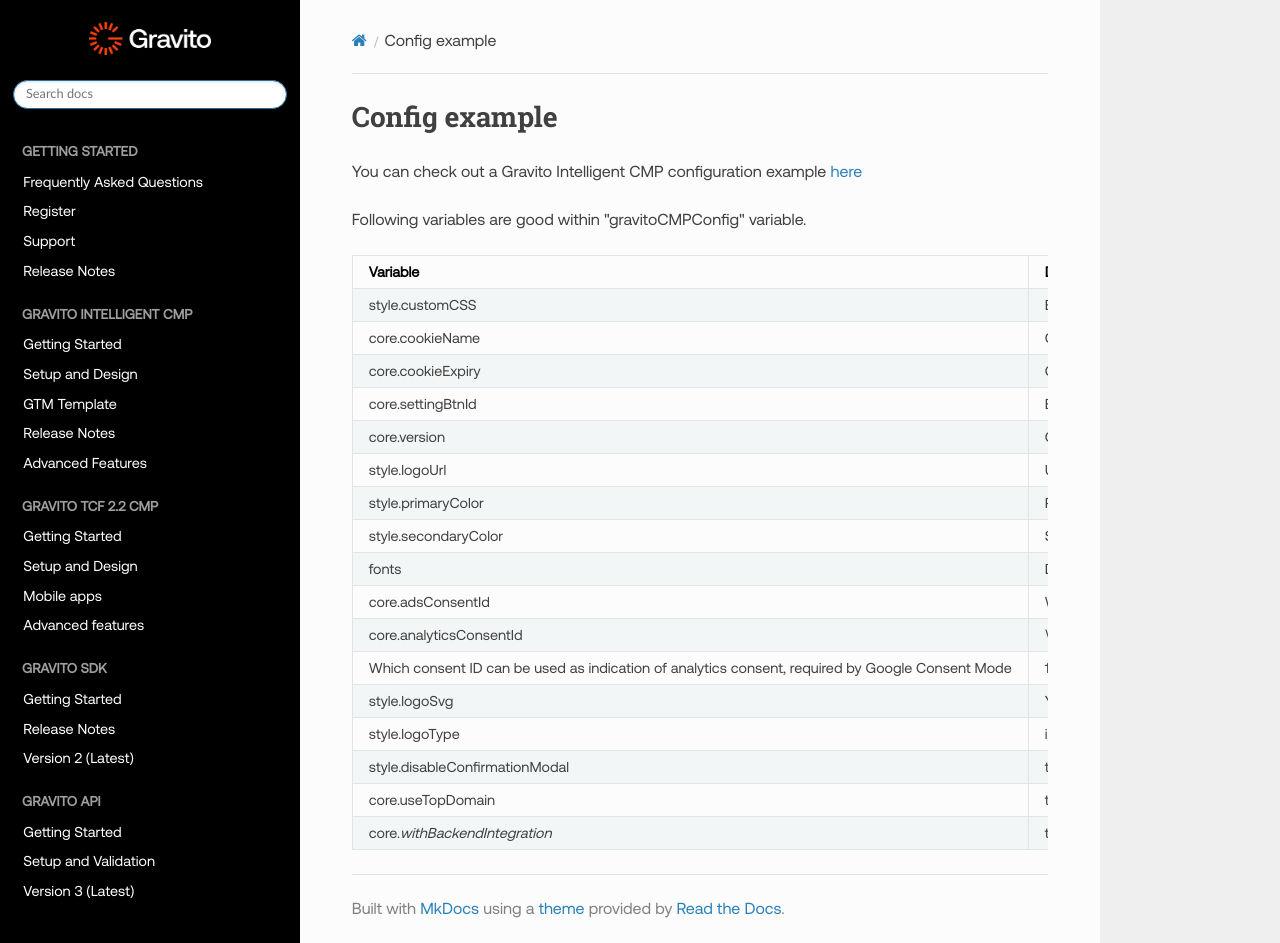
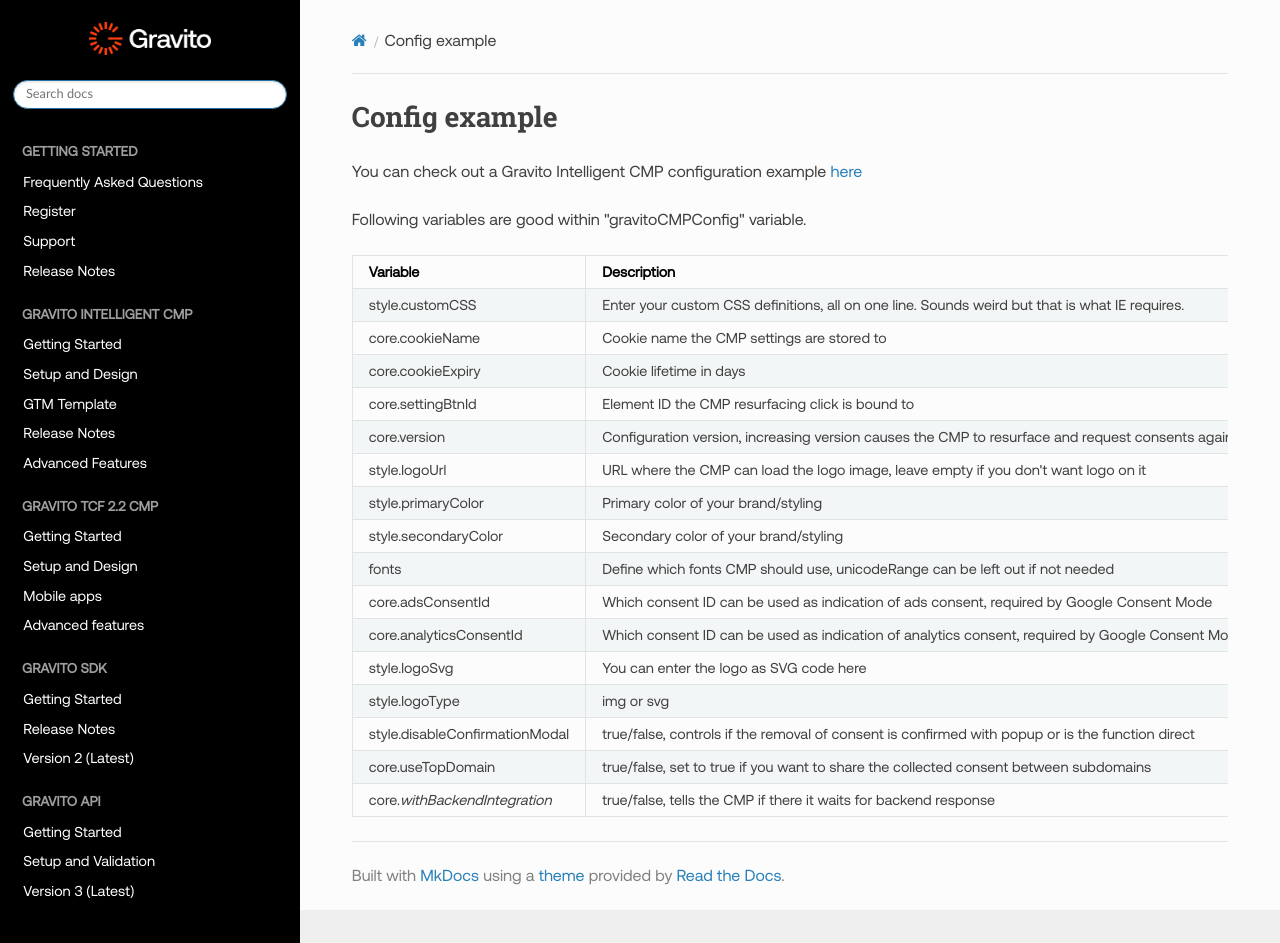
Before and after one commit to GravitoLtd/gravitoltd.github.io, an MkDocs documentation site: the page built from docs/Gravito_Intelligent_CMP/advanced/Light_Cmp_Config_Options.md, in a window 1280 px wide and 943 px high. Built offline with MkDocs 1.6.1, drawn with Linux system fonts in a browser that asks for light colours; nearby versions of some CDN libraries.

Commit message:
changes to table layout.

```diff
--- a/docs/Gravito_Intelligent_CMP/advanced/Light_Cmp_Config_Options.md
+++ b/docs/Gravito_Intelligent_CMP/advanced/Light_Cmp_Config_Options.md
@@ -17,8 +17,7 @@
 | style.secondaryColor | Secondary color of your brand/styling | 1.0.0 |
 | fonts | Define which fonts CMP should use, unicodeRange can be left out if not needed | 1.0.0 |
 | core.adsConsentId | Which consent ID can be used as indication of ads consent, required by Google Consent Mode | 1.0.1 |
-| core.analyticsConsentId |\
-Which consent ID can be used as indication of analytics consent, required by Google Consent Mode | 1.0.1 |
+| core.analyticsConsentId | Which consent ID can be used as indication of analytics consent, required by Google Consent Mode | 1.0.1 |
 | style.logoSvg | You can enter the logo as SVG code here | 1.0.1 |
 | style.logoType | img or svg | 1.0.1 |
 | style.disableConfirmationModal | true/false, controls if the removal of consent is confirmed with popup or is the function direct | 1.0.1 |
--- a/docs/css/custom.css
+++ b/docs/css/custom.css
@@ -67,3 +67,17 @@
     background-color: #f8f9fa; /* Footer background color */
     color: #333; /* Footer text color */
 }
+
+.wy-nav-content {
+    max-width: 100% !important;
+}
+
+.docutils {
+    max-width: 100% !important;
+    table-layout: fixed;
+    th:first-child,
+    td:first-child {
+     max-width: 30% !important;
+
+    }
+}
```
